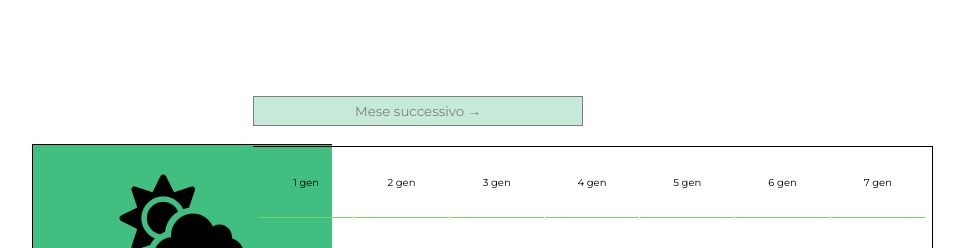
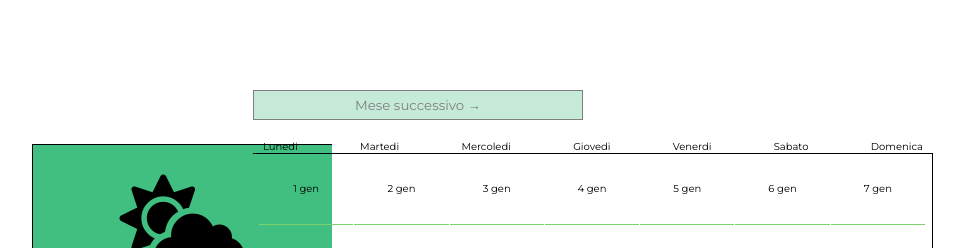
Before and after one commit to Ljnce/ajax-ex-calendar, a plain HTML site: page index.html in a window 1280 px wide. Shown: the top 248 px of the page, without its empty margins (47-1011 px from the left). Drawn offline with nearby package versions, Linux system fonts and the light colour scheme; no server answers.

Commit message:
Work on name days

```diff
--- a/css/style.css
+++ b/css/style.css
@@ -41,6 +41,22 @@ i.fas.fa-cloud-meatball{
 .weather-data i{
     font-size: 100px;
 }
+
+.week{
+    list-style: none;
+    display: flex;
+    align-items: center;
+    justify-content: space-between;
+}
+
+.week li:first-of-type{
+    margin-left: 10px;
+}
+
+.week li:last-of-type{
+    margin-right: 10px;
+}
+
 .calendar{
     height: 100vh;
     width: 100vw;
--- a/index.html
+++ b/index.html
@@ -28,6 +28,15 @@
                     <button class="btn-navigation next" >Mese successivo &rarr; </button>
                 </div>
                 <div class="main-calendar">
+                    <ul class="week">
+                        <li>Lunedi</li>
+                        <li>Martedi</li>
+                        <li>Mercoledi</li>
+                        <li>Giovedi</li>
+                        <li>Venerdi</li>
+                        <li>Sabato</li>
+                        <li>Domenica</li>
+                    </ul>
                     <ul id="day-after-day">
 
                     </ul>
```
Also changed, not shown: js/main.js (+7 -1 lines).
